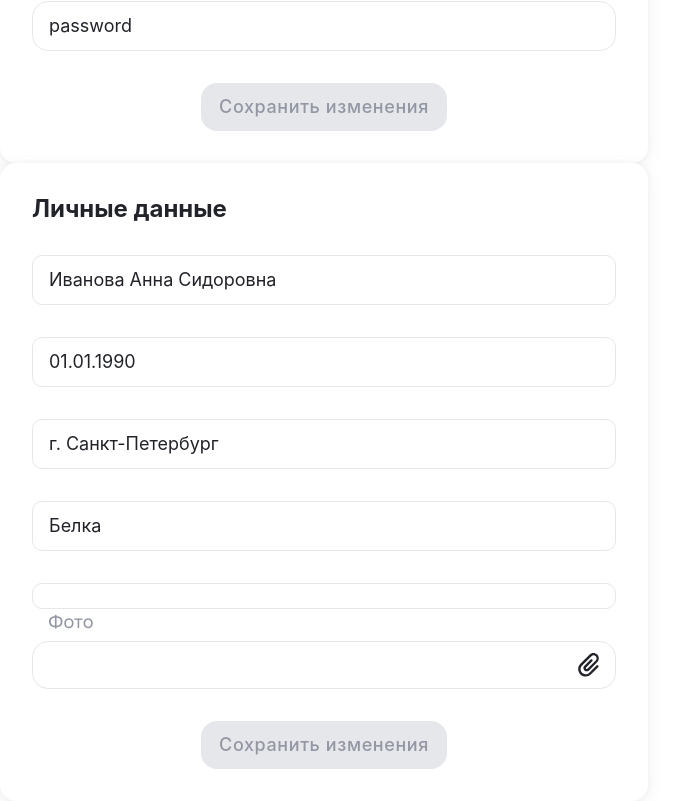
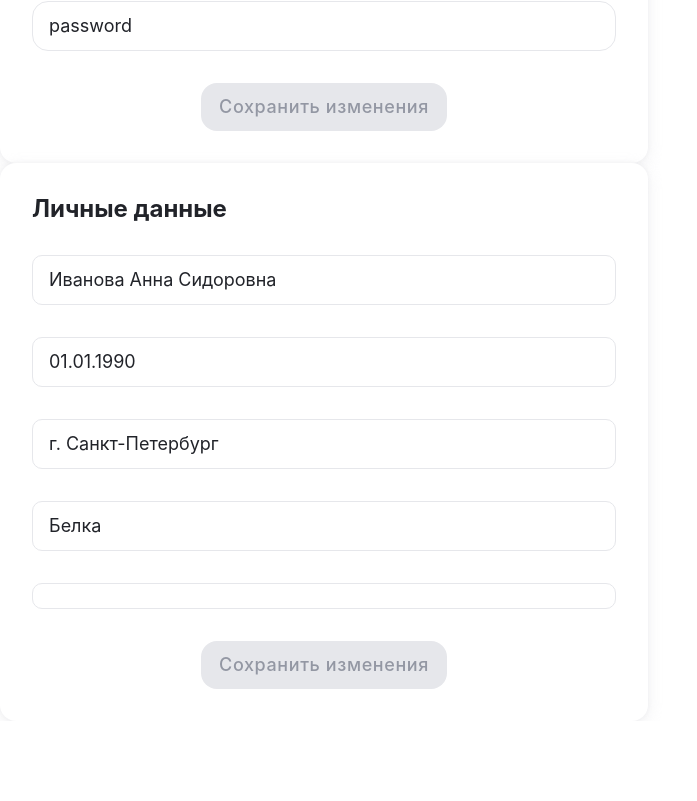
Before and after one commit to Studio-Yandex-Practicum/lizaalert_frontend, a React (Create React App) app: page /profile in a window 1280 px wide. Shown: the part 899-1700 px from the top of the page, without its empty margins (0-697 px from the left). After the commit the page ends 1620 px from the top, so only its background shows below. Built offline with nearby package versions, Linux system fonts and the light colour scheme.

Commit message:
#81 удалить лишнюю разметку

```diff
--- a/src/components/organisms/personal-data/personal-data.jsx
+++ b/src/components/organisms/personal-data/personal-data.jsx
@@ -3,7 +3,6 @@ import { useState } from 'react';
 import Card from '../../templates/card/card';
 import styles from './personal-data.module.scss';
 import Button from '../../molecules/button/button';
-import Input from '../../molecules/input/input';
 
 function PersonalData({ userName, userDateOfBirth, userRegion, userNickname }) {
   // изменение с false на true при внесении изменений в данные
@@ -33,13 +32,6 @@ function PersonalData({ userName, userDateOfBirth, userRegion, userNickname }) {
         <div className={styles.inputSection}>{userRegion}</div>
         <div className={styles.inputSection}>{userNickname}</div>
         <div className={styles.inputSection} />
-        <Input
-          labelName="Фото"
-          type="file"
-          inputName="avatar"
-          value={inputsValues.avatar}
-          onChange={onInputValuesChange}
-        />
         <Button
           disabled={!isInputChanged}
           type="submit"
```
